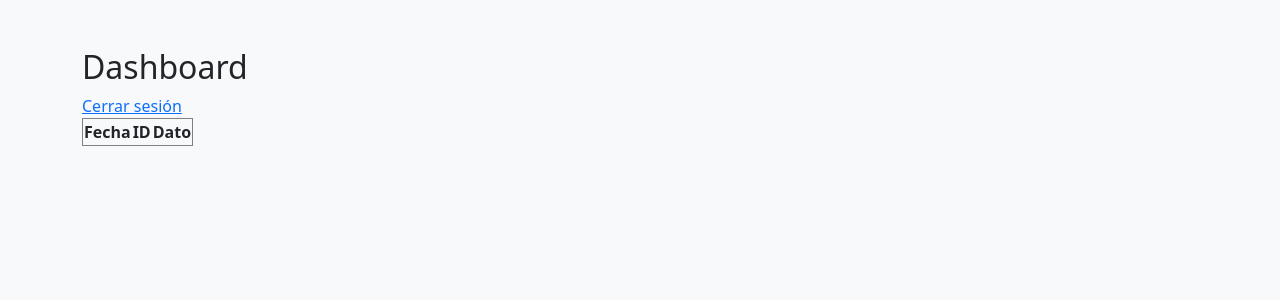
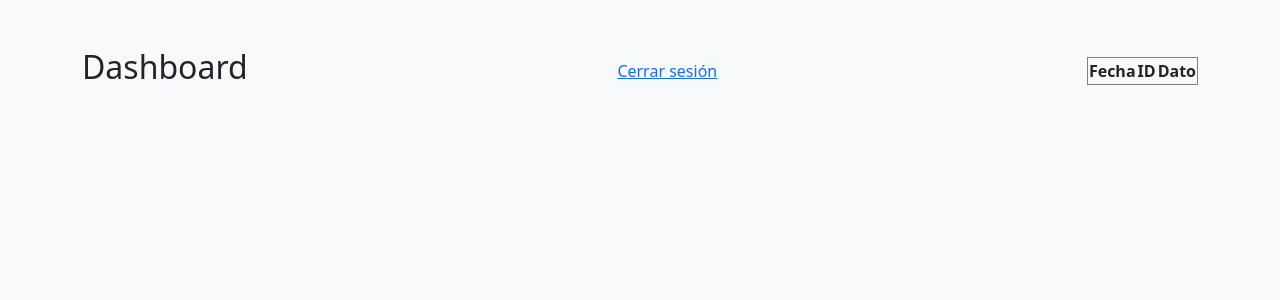
Before and after one commit to LeoGidev/djangoexample, a Django app: page /dashboard/ in a window 1280 px wide. Shown: the top 300 px of the page. Run offline with Django 5.2, Linux system fonts and the light colour scheme; the visitor is signed in with stand-in values (Sample User, id 1); data that the repository does not hold is empty.

Commit message:
se implementa boostrap en el dashboard

```diff
--- a/ExampleDJANGO/miApp/templates/dashboard.html
+++ b/ExampleDJANGO/miApp/templates/dashboard.html
@@ -13,6 +13,7 @@
 
     <div class="container mt-5">
         <!-- Header -->
+        <div class="d-flex justify-content-between align-items-center mb-4">
     <h2>Dashboard</h2>
     <a href="{% url 'logout' %}">Cerrar sesión</a>
     <table border="1">
```
